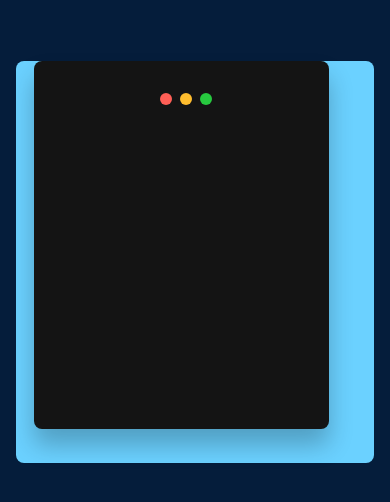
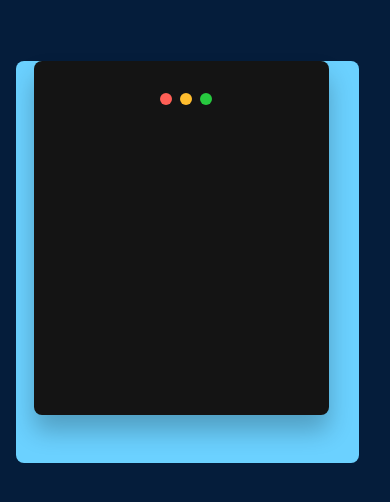
Before and after one commit to kamiszzz/Alura-Challenge---FrontEnd, a plain HTML site: page Alura - Challenge FrontEnd/comunidade.html in a window 390 px wide. Shown: the part 54-556 px from the top of the page. Drawn offline with nearby package versions, Linux system fonts and the light colour scheme.

Commit message:
Revert "att"
This reverts commit 324e516cae121b2647e0aded21e30c99d9c09eb7.

```diff
--- a/Alura - Challenge FrontEnd/assets/css/responsivocom.css
+++ b/Alura - Challenge FrontEnd/assets/css/responsivocom.css
@@ -407,7 +407,7 @@
 
     .retangulo {
 
-        width: 100%;
+        width: 343px;
         height: 402px;
 
         background: #6BD1FF;
@@ -417,7 +417,7 @@
     .editordecodigo {
 
 
-        height: 95%;
+        height: 354px;
         width: 295px;
         background: #141414;
         box-shadow: 0px 16px 24px rgba(0, 0, 0, 0.24);
```
